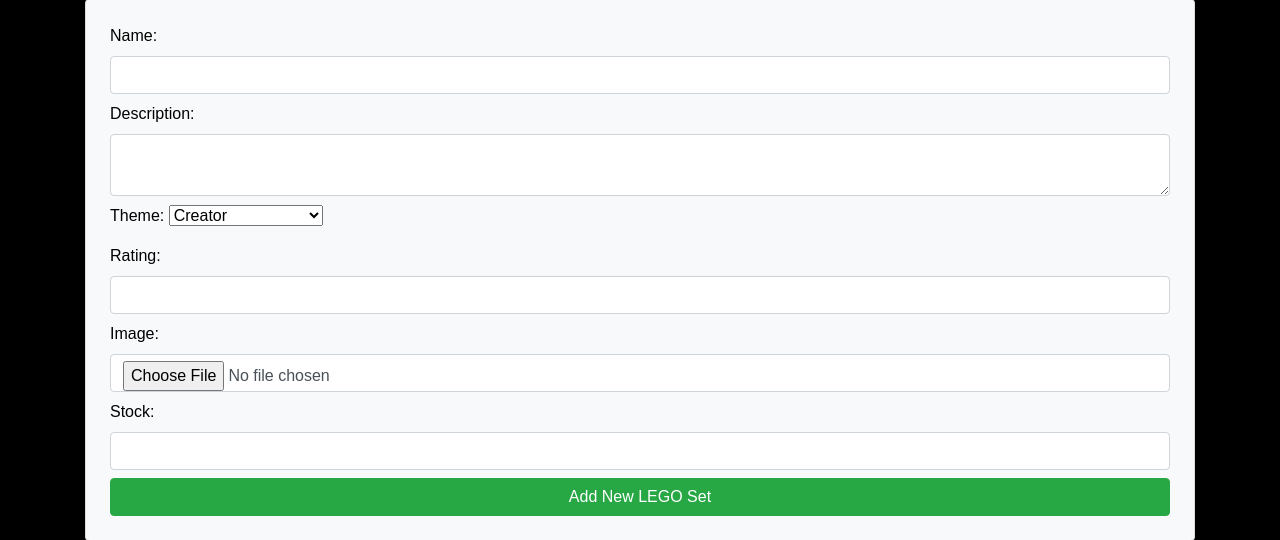
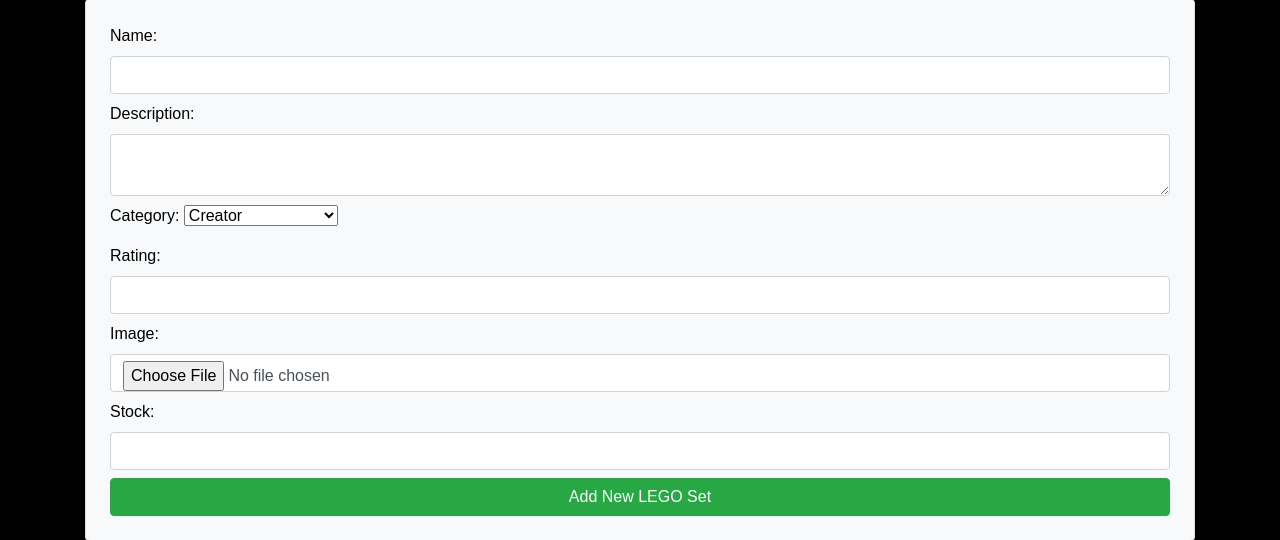
Before and after one commit to SophieMcGee/brick_heroes, a Django app: page /manage-store/ in a window 1280 px wide. Shown: the part 255-795 px from the top of the page. Run offline with Django 3.2, Linux system fonts and the light colour scheme; a user stored in the database is signed in; data comes from the database, SQL or seed files in the repository; data that the repository does not hold is empty; some libraries are stand-ins or nearby versions; some web fonts are replaced.

Commit message:
Update form for adding product to limit rating and name, match form in manage store to fields

```diff
--- a/home/forms.py
+++ b/home/forms.py
@@ -5,6 +5,17 @@ from products.models import Product
 
 class ProductForm(forms.ModelForm):
     image = forms.ImageField(required=False)
+    rating = forms.IntegerField(
+        min_value=1,
+        max_value=5,
+        widget=forms.NumberInput(attrs={'class': 'form-control'}),
+        help_text="Enter a rating between 1 and 5."
+    )
+    name = forms.CharField(
+        max_length=254,
+        widget=forms.TextInput(attrs={'class': 'form-control', 'placeholder': 'Enter LEGO set name'}),
+        required=True
+    )
 
     class Meta:
         model = Product
--- a/home/templates/home/manage_store.html
+++ b/home/templates/home/manage_store.html
@@ -26,7 +26,7 @@
 
                 <div class="mb-2">
                     <label for="setname" class="form-label">Name:</label>
-                    <input type="text" id="setname" name="setname" class="form-control" aria-label="Lego Set Name">
+                    <input type="text" id="setname" name="name" class="form-control" aria-label="Lego Set Name">
                 </div>
 
                 <div class="mb-2">
@@ -35,8 +35,8 @@
                 </div>
 
                 <div class="mb-2">
-                    <label for="theme" class="form-label">Theme:</label>
-                    <select id="theme" name="theme" class="form-select" aria-label="Lego Theme Selection">
+                    <label for="category" class="form-label">Category:</label>
+                    <select id="category" name="category" class="form-select" aria-label="Lego Theme Selection">
                         {% for category in categories %}
                             <option value="{{ category.friendly_name }}">{{ category.friendly_name }}</option>
                         {% endfor %}
```
